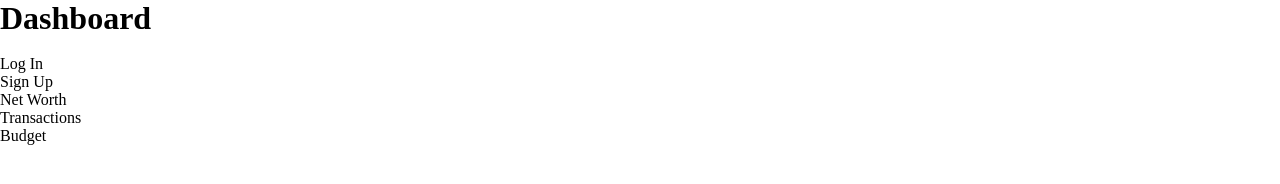
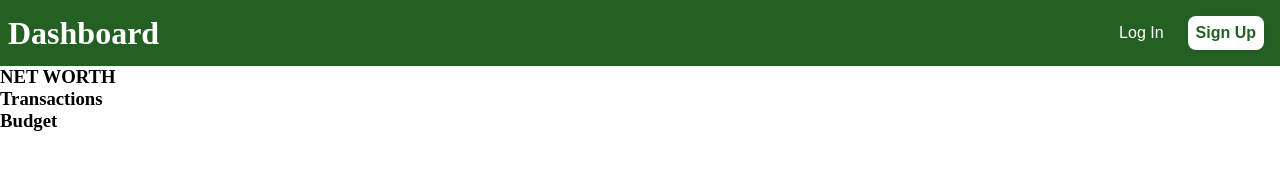
Before and after one commit to camdenwithrow/finance, a plain HTML site: page index.html in a window 1280 px wide. Drawn offline with Linux system fonts and the light colour scheme.

Commit message:
navbar ui

```diff
--- a/index.html
+++ b/index.html
@@ -11,22 +11,21 @@
     <div class="dash">
       <div class="heading">
         <h1>Dashboard</h1>
-        <ul class="nav-bar">
-          <li class="nav"></li>
-          <li class="nav">Log In</li>
-          <li class="nav">Sign Up</li>
-        </ul>
+        <div class="auth">
+          <button class="login">Log In</button>
+          <button class="signup">Sign Up</button>
+        </div>
       </div>
       <div class="container">
         <div class="dash-grid">
           <div class="grid-item">
-                  <div class="card">Net Worth</div>
+            <div class="card"><h3>NET WORTH</h3></div>
           </div>
           <div class="grid-item">
-                  <div class="card">Transactions</div>
+            <div class="card"><h3>Transactions</h3></div>
           </div>
           <div class="grid-item">
-                  <div class="card">Budget</div>
+            <div class="card"><h3>Budget</h3></div>
           </div>
         </div>
       </div>
--- a/style.css
+++ b/style.css
@@ -1,5 +1,103 @@
-*  {
-    margin: 0;
-    padding: 0;
-    border: 0;
+* {
+  margin: 0;
+  padding: 0;
+  border: 0;
 }
+
+.dash {
+  height: 1vh;
+}
+
+.heading {
+  display: flex;
+  justify-content: space-between;
+  align-items: center;
+
+  padding: 0.5em;
+  background-color: rgb(36, 96, 36);
+  color: white;
+}
+
+.auth {
+  display: flex;
+}
+
+.login,
+.signup {
+  cursor: pointer;
+  padding: 0.5em;
+  margin: 0.5em;
+  font-size: medium;
+}
+
+.login {
+  position: relative;
+  background-color: transparent;
+  color: white;
+}
+
+.login::after {
+  content: "";
+  position: absolute;
+  bottom: 3px;
+  left: 10%;
+  width: 80%;
+  height: 2px;
+  background-color: white;
+  transition: opacity 0.15s;
+
+  opacity: 0;
+}
+
+.login:active {
+    color: rgb(213, 213, 213);
+}
+
+.login:active::after {
+    background-color: rgb(213, 213, 213);
+}
+
+.login:hover::after {
+    opacity: 1;
+}
+
+.signup {
+  position: relative;
+  display: inline-block;
+  background-color: white;
+  border-radius: 0.5em;
+  font-weight: bold;
+  color: rgb(36, 96, 36);
+
+  box-shadow: 0 1px 2px rgba(0, 0, 0, 0.1);
+
+  transition: transform 0.15s ease-in-out;
+}
+
+.signup:hover {
+  transform: scale(1.05);
+}
+
+.signup::after {
+  content: "";
+  position: absolute;
+  z-index: -1;
+  width: 100%;
+  height: 100%;
+  top: 0;
+  left: 0;
+
+  opacity: 0;
+  border-radius: 0.5em;
+  box-shadow: 0 4px 8px rgba(0, 0, 0, 0.3);
+  transition: opacity 0.15s ease-in-out;
+}
+
+.signup:hover::after {
+  opacity: 1;
+}
+
+.signup:active {
+  background-color: rgb(213, 213, 213);
+  color: rgb(68, 126, 68);
+}
```
Lines whose indentation alone changed are shown as unchanged.
